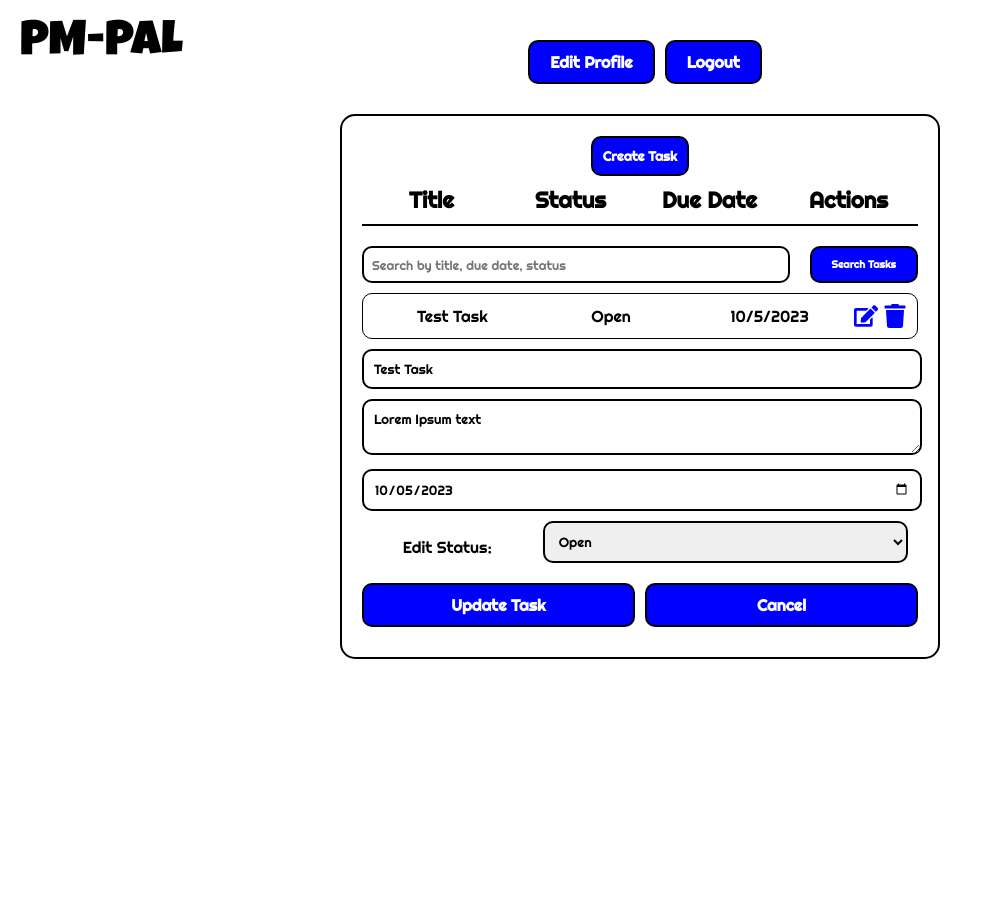
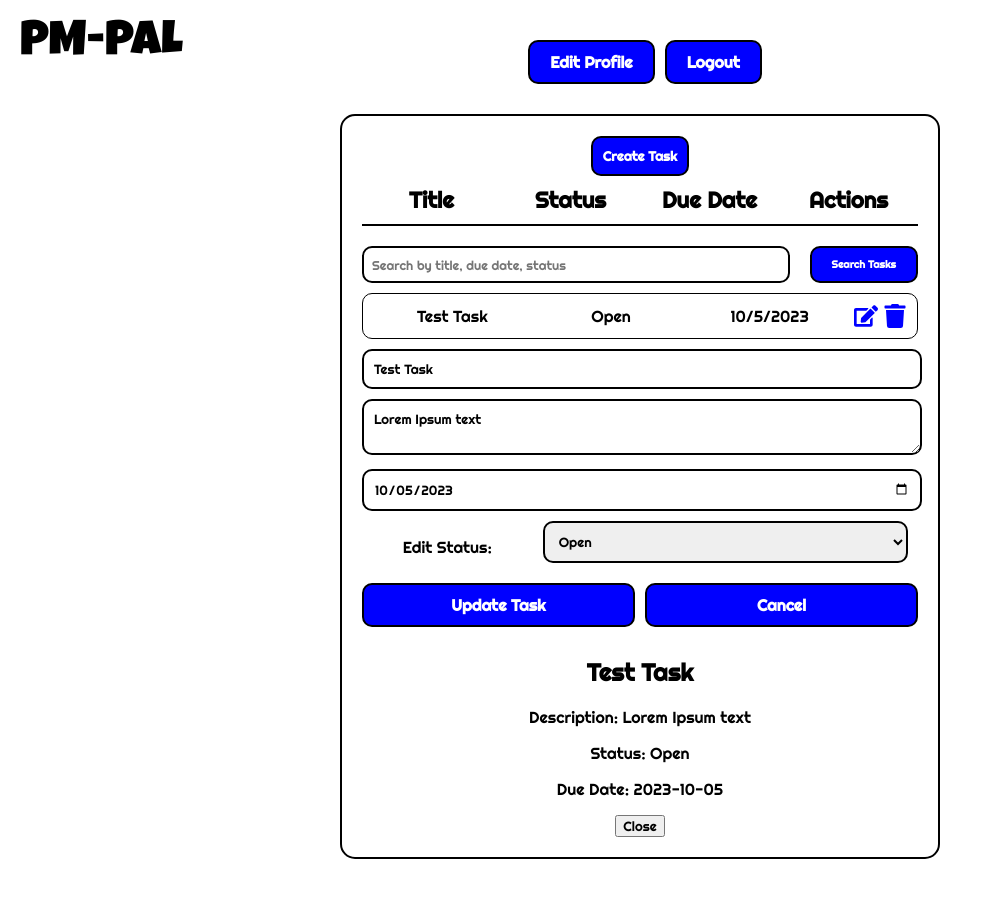
Before and after one commit to GrumpyRobot21/PP5-PM-PAL, a React (Create React App) app in the folder frontend/pmpalr/: page /tasks in a window 1280 px wide. Both pictures are taken after a click on the icon 866 px from the left and 316 px from the top of the page. Shown: the whole page, without its empty margins (0-982 px from the left). Before the commit the page ends 800 px from the top, so only its background shows below. Built offline with nearby package versions, Linux system fonts and the light colour scheme.

Commit message:
fixed formatting issue with task individual view.

```diff
--- /dev/null
+++ b/frontend/pmpalr/src/components/TaskDetails.js
@@ -0,0 +1,17 @@
+import React from 'react';
+
+const TaskDetails = ({ task, onClose }) => {
+  if (!task) return null;
+
+  return (
+    <div className="task-details">
+      <h2>{task.title}</h2>
+      <p>Description: {task.description}</p>
+      <p>Status: {task.status}</p>
+      <p>Due Date: {task.dueDate}</p>
+      <button onClick={onClose}>Close</button>
+    </div>
+  );
+};
+
+export default TaskDetails;
--- a/frontend/pmpalr/src/components/TaskPage.js
+++ b/frontend/pmpalr/src/components/TaskPage.js
@@ -3,6 +3,7 @@ import { FaEdit, FaTrash } from 'react-icons/fa';
 import ConfirmDeleteDialog from './ConfirmDeleteDialog';
 import './TaskPage.css';
 import TaskEditForm from './TaskEditForm';
+import TaskDetails from './TaskDetails';
 
 const formatDate = (date) => {
   const options = { day: 'numeric', month: 'numeric', year: 'numeric' };
@@ -15,6 +16,7 @@ const TaskPage = () => {
   const [showCreateTaskFields, setShowCreateTaskFields] = useState(false);
   const [editingTaskId, setEditingTaskId] = useState(null);
   const [deleteTaskId, setDeleteTaskId] = useState(null);
+  const [selectedTask, setSelectedTask] = useState(null);
 
 
   // Added a test task on component mount for testing purposes
@@ -28,6 +30,12 @@ const TaskPage = () => {
     };
     setTasks([testTask]);
   }, []);
+
+  const handleTaskClick = (task) => {
+    setSelectedTask((prevSelectedTask) => {
+      return prevSelectedTask === task ? null : task;
+    });
+  };
 
   const statusOptions = ['Open', 'In Progress', 'Completed', 'Expired'];
 
@@ -140,7 +148,7 @@ const TaskPage = () => {
 
         {/* Task List */}
         {tasks.map((task) => (
-          <div key={task.id} className="task-item">
+          <div key={task.id} className="task-item" onClick={() => handleTaskClick(task)}>
             {/* Title */}
             <div className="task-info">{task.title}</div>
 
@@ -174,6 +182,8 @@ const TaskPage = () => {
             onCloseEdit={() => setEditingTaskId(null)}
           />
         )}
+        {/* Display TaskDetails for the selected task */}
+        <TaskDetails task={selectedTask} />
       </div>
     </div>
   );
```
